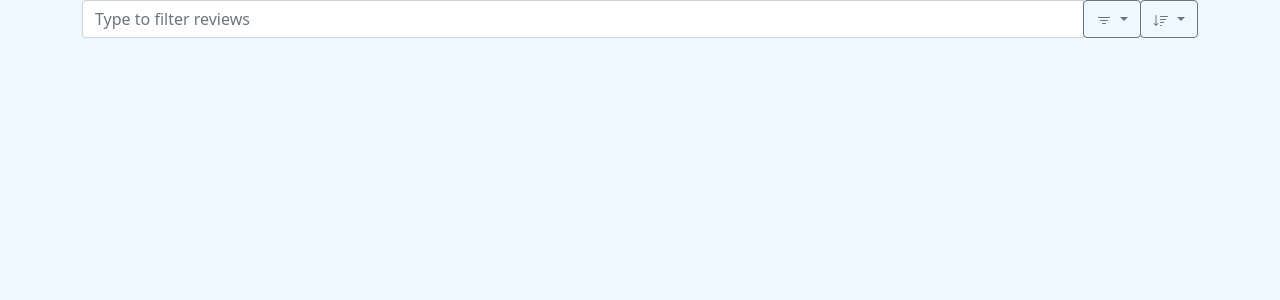
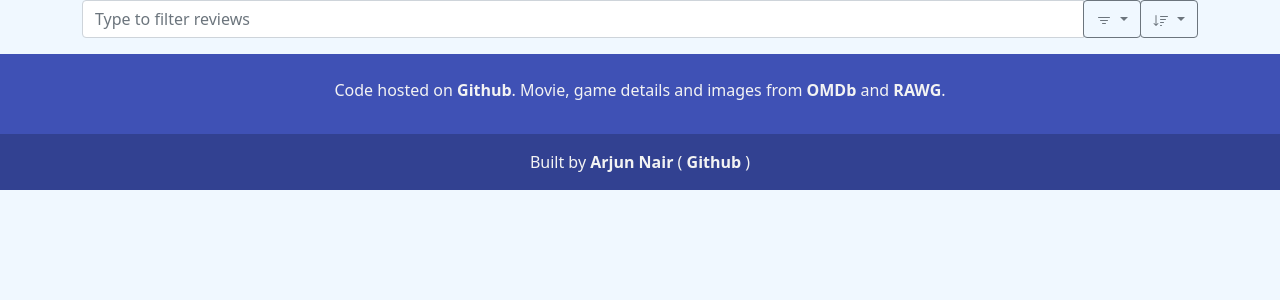
Before and after one commit to batman-nair/CriticApp, a Django app: page / in a window 1280 px wide. Shown: the part 56-356 px from the top of the page. Run offline with Django 4.2, Linux system fonts and the light colour scheme; data that the repository does not hold is empty; some libraries are stand-ins or nearby versions.

Commit message:
Add footer

```diff
--- a/critic/review/templates/review/add_review.html
+++ b/critic/review/templates/review/add_review.html
@@ -47,7 +47,7 @@
 </div>
 
 
-<form method="post" action="{% url 'review:reviews:create' %}">
+<form method="post" action="{% url 'review:reviews:create' %}" class="mb-5">
   <fieldset id="review-form" disabled>
   {% csrf_token %}
 
--- a/critic/static/css/base.css
+++ b/critic/static/css/base.css
@@ -1,3 +1,19 @@
 body {
     background: aliceblue;
 }
+
+footer {
+    background-color: #3f51b5;
+    color: rgb(243, 243, 243);
+}
+footer a {
+    text-decoration: none;
+    color: inherit;
+    font-weight: bold;
+}
+footer a:hover {
+    color: rgb(255, 255, 255);
+}
+.footer-bottom {
+    background-color: rgba(0, 0, 0, 0.2);
+}
--- a/critic/templates/base.html
+++ b/critic/templates/base.html
@@ -10,33 +10,8 @@
     <link rel="stylesheet" href="{% static 'css/base.css' %}">
 </head>
 <body>
-    <nav class="navbar navbar-expand-lg navbar-light bg-light">
-        <div class="container">
-            <a class="navbar-brand" href="/">Critic</a>
-            <button class="navbar-toggler" type="button" data-bs-toggle="collapse" data-bs-target="#navbarNav" aria-controls="navbarNav" aria-expanded="false" aria-label="Toggle navigation">
-            <span class="navbar-toggler-icon"></span>
-            </button>
-            <div class="collapse navbar-collapse" id="navbarNav">
-            <ul class="navbar-nav">
-                {% if user.is_authenticated %}
-                <li class="nav-item">
-                    <a class="nav-link" href="{% url 'review:add_review' %}">Add Review</a>
-                </li>
-                <li class="nav-item">
-                    <a class="nav-link" href="{% url 'review:profile_redirect' %}">View Reviews</a>
-                </li>
-                <li>
-                    <a class="nav-link" href="{% url 'users:logout' %}">Logout</a>
-                </li>
-                {% else %}
-                <li class="nav-item">
-                    <a class="nav-link" href="{% url 'users:login' %}">Login</a>
-                </li>
-                {% endif %}
-            </ul>
-            </div>
-        </div>
-    </nav>
+    {% include 'header.html' %}
+
     <div class="container">
         {% include 'messages.html' %}
 
@@ -44,6 +19,8 @@
         {% endblock content %}
     </div>
 
+    {% include 'footer.html' %}
+
     <script src="{% static 'js/bootstrap.bundle.min.js' %}"></script>
 </body>
 </html>
--- /dev/null
+++ b/critic/templates/footer.html
@@ -0,0 +1,32 @@
+<footer class="text-center">
+
+<div class="container">
+    <section class="pt-4 pb-3">
+        <div class="row d-flex justify-content-center">
+        <div class="col-lg-8">
+            <p>
+                Code hosted on
+                <a href="https://github.com/batman-nair/CriticApp">Github</a>.
+                Movie, game details and images from
+                <a href="https://www.omdbapi.com/">OMDb</a>
+                and
+                <a href="https://rawg.io/">RAWG</a>.
+            </p>
+        </div>
+        </div>
+    </section>
+</div>
+
+<div class="footer-bottom p-3">
+    Built by
+    <a href="https://batmannair.com">
+    Arjun Nair
+    </a>
+    (
+    <a href="https://github.com/batman-nair">
+        Github
+    </a>
+    )
+</div>
+
+</footer>
--- /dev/null
+++ b/critic/templates/header.html
@@ -0,0 +1,27 @@
+<nav class="navbar navbar-expand-lg navbar-light bg-light">
+    <div class="container">
+        <a class="navbar-brand" href="/">Critic</a>
+        <button class="navbar-toggler" type="button" data-bs-toggle="collapse" data-bs-target="#navbarNav" aria-controls="navbarNav" aria-expanded="false" aria-label="Toggle navigation">
+        <span class="navbar-toggler-icon"></span>
+        </button>
+        <div class="collapse navbar-collapse" id="navbarNav">
+        <ul class="navbar-nav">
+            {% if user.is_authenticated %}
+            <li class="nav-item">
+                <a class="nav-link" href="{% url 'review:add_review' %}">Add Review</a>
+            </li>
+            <li class="nav-item">
+                <a class="nav-link" href="{% url 'review:profile_redirect' %}">View Reviews</a>
+            </li>
+            <li>
+                <a class="nav-link" href="{% url 'users:logout' %}">Logout</a>
+            </li>
+            {% else %}
+            <li class="nav-item">
+                <a class="nav-link" href="{% url 'users:login' %}">Login</a>
+            </li>
+            {% endif %}
+        </ul>
+        </div>
+    </div>
+</nav>
```
